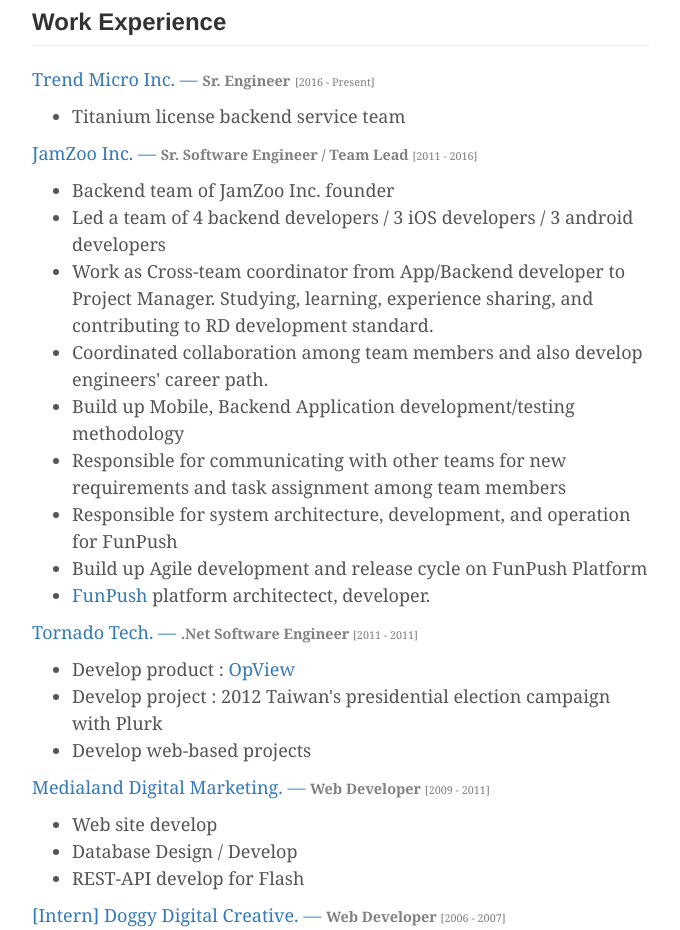
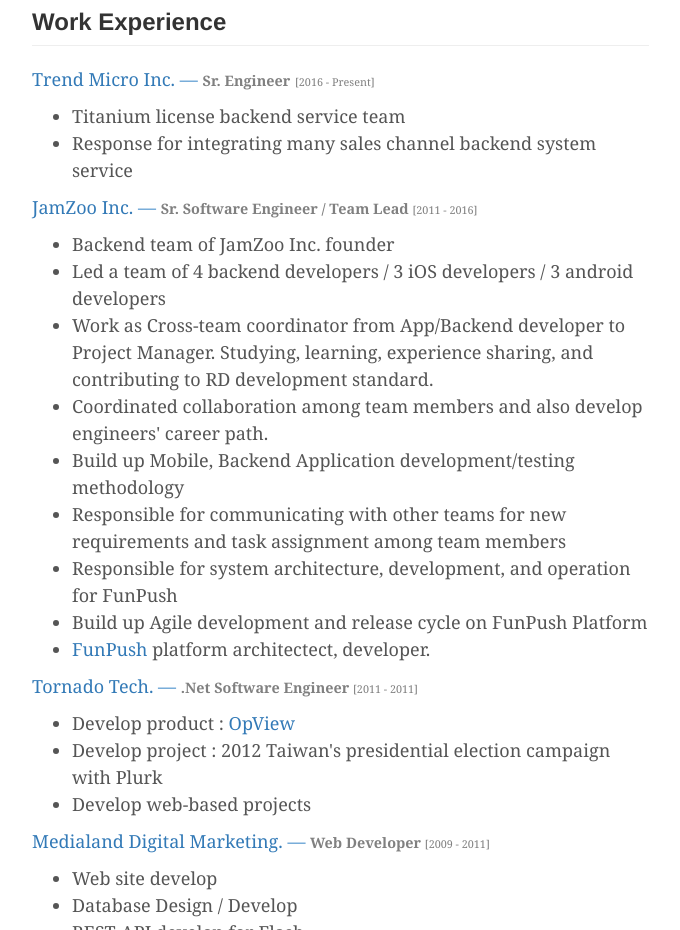
Before and after one commit to curiousTauseef/leehom59.github.com, a plain HTML site: page index.html in a window 1280 px wide. Shown: the part 1400-2330 px from the top of the page, without its empty margins (138-818 px from the left). Drawn offline with Linux system fonts and the light colour scheme.

Commit message:
add new description for TM job

```diff
--- a/index.html
+++ b/index.html
@@ -120,6 +120,7 @@
                     <p class="ajen-title"><a href="http://www.trendmicro.tw" target="_blank">Trend Micro Inc.</a> — <span class="ajen-subtitle2"> Sr. Engineer</span> <span class="ajen-subtitle">[2016 - Present]</span></p>
                     <ul>
                         <li>Titanium license backend service team</li>
+                        <li>Response for integrating many sales channel backend system service</li>
                     </ul>
                     <p class="ajen-title"><a href="http://www.jamzoo.com.tw" target="_blank">JamZoo Inc.</a> — <span class="ajen-subtitle2"> Sr. Software Engineer / Team Lead </span> <span class="ajen-subtitle">[2011 - 2016]</span></p>
                     <ul>
```
